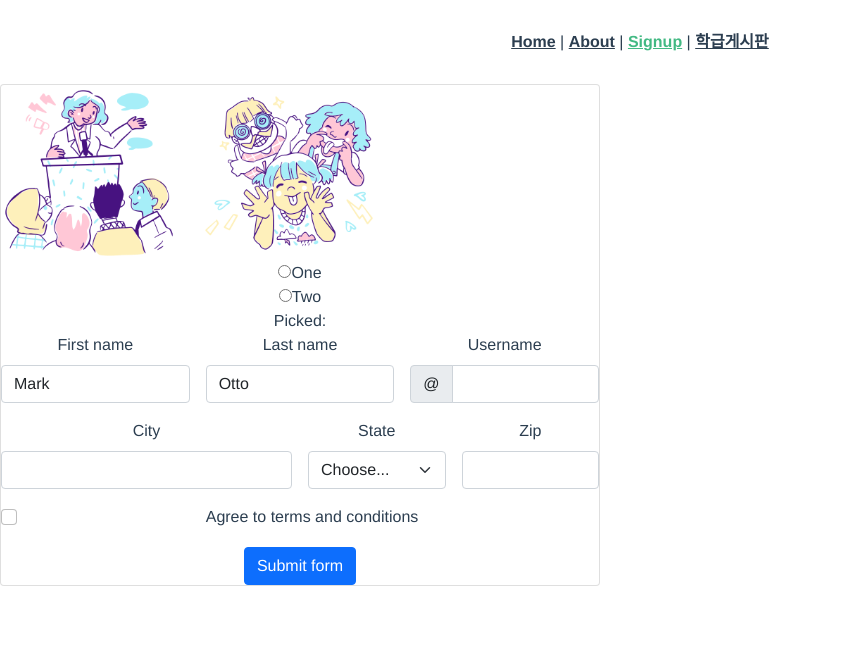
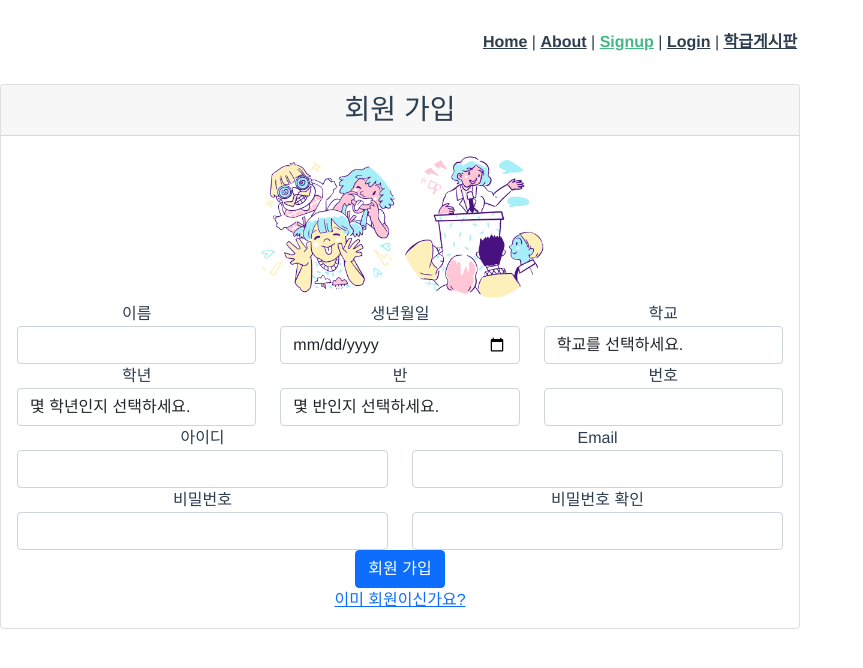
Before and after one commit to somi22/HoneySchool, a Vue app in the folder frontend/: page /signup in a window 1280 px wide. Shown: the top 668 px of the page, without its empty margins (0-863 px from the left). Built offline with nearby package versions, Linux system fonts and the light colour scheme.

Commit message:
Feat: 회원가입 및 로그인 폼 초기 구성 #S06P12B201-22

```diff
--- a/frontend/package.json
+++ b/frontend/package.json
@@ -12,9 +12,11 @@
     "bootstrap": "^5.1.3",
     "bootstrap-icons": "^1.7.2",
     "core-js": "^3.6.5",
+    "vee-validate": "^4.5.7",
     "vue": "^3.0.0",
     "vue-router": "^4.0.0-0",
-    "vuex": "^4.0.0-0"
+    "vuex": "^4.0.0-0",
+    "yup": "^0.32.11"
   },
   "devDependencies": {
     "@typescript-eslint/eslint-plugin": "^4.18.0",
--- a/frontend/src/App.vue
+++ b/frontend/src/App.vue
@@ -3,6 +3,7 @@
     <router-link to="/">Home</router-link> |
     <router-link to="/about">About</router-link> |
     <router-link to="/signup">Signup</router-link> |
+    <router-link to="/login">Login</router-link> |
     <router-link to="/classboard">학급게시판</router-link>
   </div>
   <router-view />
--- a/frontend/src/router/index.ts
+++ b/frontend/src/router/index.ts
@@ -3,6 +3,7 @@ import Home from "../views/Home.vue";
 import ClassBoard from "../views/Board/ClassBoard.vue";
 import BoardTable from "../views/Board/BoardTable.vue";
 import Signup from "../views/accounts/Signup.vue";
+import Login from "../views/accounts/Login.vue";
 
 const routes: Array<RouteRecordRaw> = [
   {
@@ -34,6 +35,11 @@ const routes: Array<RouteRecordRaw> = [
     name: "Signup",
     component: Signup,
   },
+  {
+    path: "/login",
+    name: "Login",
+    component: Login,
+  },
 ];
 
 const router = createRouter({
--- a/frontend/src/views/accounts/Login.vue
+++ b/frontend/src/views/accounts/Login.vue
@@ -0,0 +1,99 @@
+<template>
+  <div id="login-form" class="card">
+    <h3 class="card-header">로그인</h3>
+    <div class="card-body">
+      <Form @submit="onSubmit" :validation-schema="schema" v-slot="{ errors }">
+        <div class="form-group">
+          <label>아이디</label>
+          <Field
+            name="user_id"
+            type="text"
+            class="form-control"
+            :class="{ 'is-invalid': errors.user_id }"
+          />
+          <div class="invalid-feedback">{{ errors.user_id }}</div>
+        </div>
+        <div class="form-group">
+          <label>비밀번호</label>
+          <Field
+            name="password"
+            type="password"
+            class="form-control"
+            :class="{ 'is-invalid': errors.password }"
+          />
+          <div class="invalid-feedback">{{ errors.password }}</div>
+        </div>
+        <div class="form-group">
+          <button type="submit" class="btn btn-primary mr-1">로그인</button>
+        </div>
+      </Form>
+      <router-link to="/signup">아직 회원이 아니신가요?</router-link>
+    </div>
+  </div>
+</template>
+
+<script lang="ts">
+import { Form, Field } from "vee-validate";
+import * as Yup from "yup";
+
+export default {
+  name: "Login",
+  components: {
+    Form,
+    Field,
+  },
+  setup() {
+    const schema = Yup.object().shape({
+      user_id: Yup.string().required("아이디는 필수 기입사항 입니다."),
+      password: Yup.string()
+        .min(6, "비밀번호는 적어도 6자리 이상이어야 합니다.")
+        .required("비밀번호는 필수 기입사항 입니다."),
+    });
+
+    const onSubmit = (values:any) => {
+      console.log(schema)
+      alert("SUCCESS!! :-)\n\n" + JSON.stringify(values, null, 4));
+    }
+
+    return {
+      schema,
+      onSubmit,
+    };
+  },
+};
+</script>
+
+<style>
+#login-form {
+  width: 800px;
+}
+
+.profile {
+  width: 150px;
+  height: 150px;
+  border-radius: 70%;
+  overflow: hidden;
+}
+
+.input-hidden {
+  position: absolute;
+  left: -9999px;
+}
+
+input[type="radio"]:checked + label > img {
+  border: 1px solid #fff;
+  box-shadow: 0 0 3px 3px #fad749;
+}
+
+/* Stuff after this is only to make things more pretty */
+input[type="radio"] + label > img {
+  /* border: 1px dashed #444; */
+  width: 150px;
+  height: 150px;
+  transition: 500ms all;
+}
+
+input[type="radio"]:checked + label > img {
+  transform: rotateZ(-10deg) rotateX(10deg);
+}
+</style>
--- a/frontend/src/views/accounts/Signup.vue
+++ b/frontend/src/views/accounts/Signup.vue
@@ -1,85 +1,273 @@
 <template>
-  <div class="card" style="width: 600px">
+  <div id="signup-form" class="card">
+    <h3 class="card-header">회원 가입</h3>
+    <div class="card-body">
+      <Form @submit="onSubmit" :validation-schema="schema" v-slot="{ errors }">
+        <div class="form-row">
+          <Field
+            name="position"
+            id="student"
+            type="radio"
+            class="form-control input-hidden"
+            :class="{ 'is-invalid': errors.position }"
+            value="S"
+            v-model="position"
+          />
+          <label for="student" class="form-check-label">
+            <img
+              class="profile"
+              src="@/assets/accounts/Signup_student.png"
+              alt="Signup_student"
+            />
+          </label>
+          <Field
+            name="position"
+            id="teacher"
+            type="radio"
+            class="form-control input-hidden"
+            :class="{ 'is-invalid': errors.position }"
+            value="T"
+            v-model="position"
+          />
+          <label for="teacher" class="form-check-label">
+            <img
+              class="profile"
+              src="@/assets/accounts/Signup_teacher.png"
+              alt="Signup_teacher"
+            />
+          </label>
+        </div>
         <div class="row">
-      <img src="@/assets/accounts/Signup_teacher.png" alt="Signup_teacher" style="width:200px">
-      <img src="@/assets/accounts/Signup_student.png" alt="Signup_student" style="width:200px">
+          <div class="form-group col-4">
+            <label>이름</label>
+            <Field
+              name="name"
+              type="text"
+              class="form-control"
+              :class="{ 'is-invalid': errors.name }"
+            />
+            <div class="invalid-feedback">{{ errors.name }}</div>
           </div>
-    <div>
-      <div id="v-model-radiobutton">
-        <input type="radio" id="one" value="One" v-model="picked" />
-        <label for="one">One</label>
-        <br />
-        <input type="radio" id="two" value="Two" v-model="picked" />
-        <label for="two">Two</label>
-        <br />
-        <span>Picked: {{ picked }}</span>
+          <div class="form-group col-4">
+            <label>생년월일</label>
+            <Field
+              name="birth"
+              type="date"
+              class="form-control"
+              :class="{ 'is-invalid': errors.birth }"
+            />
+            <div class="invalid-feedback">{{ errors.birth }}</div>
+          </div>
+          <div class="form-group col-4">
+            <label>학교</label>
+            <Field
+              name="school"
+              as="select"
+              class="form-control"
+              :class="{ 'is-invalid': errors.school }"
+            >
+              <option disabled value="" selected>학교를 선택하세요.</option>
+              <option value="샘머리 초등학교">샘머리 초등학교</option>
+              <option value="노형 초등학교">노형 초등학교</option>
+              <option value="갑천 초등학교">갑천 초등학교</option>
+              <option value="지장 초등학교">지장 초등학교</option>
+              <option value="불당 초등학교">불당 초등학교</option>
+            </Field>
+            <div class="invalid-feedback">{{ errors.school }}</div>
           </div>
         </div>
-    <form class="row g-3">
-      <div class="col-md-4">
-        <label for="validationDefault01" class="form-label">First name</label>
-        <input type="text" class="form-control" id="validationDefault01" value="Mark" required>
+        <div class="row">
+          <div class="form-group col-4">
+            <label>학년</label>
+            <Field
+              name="grade"
+              as="select"
+              class="form-control"
+              :class="{ 'is-invalid': errors.grade }"
+            >
+              <option disabled value="" selected>몇 학년인지 선택하세요.</option>
+              <option value="1">1학년</option>
+              <option value="2">2학년</option>
+              <option value="3">3학년</option>
+              <option value="4">4학년</option>
+              <option value="5">5학년</option>
+              <option value="6">6학년</option>
+            </Field>
+            <div class="invalid-feedback">{{ errors.grade }}</div>
           </div>
-      <div class="col-md-4">
-        <label for="validationDefault02" class="form-label">Last name</label>
-        <input type="text" class="form-control" id="validationDefault02" value="Otto" required>
+          <div class="form-group col-4">
+            <label>반</label>
+            <Field
+              name="class_number"
+              as="select"
+              class="form-control"
+              :class="{ 'is-invalid': errors.class_number }"
+            >
+              <option disabled value="" selected>몇 반인지 선택하세요.</option>
+              <option value="1">1반</option>
+              <option value="2">2반</option>
+              <option value="3">3반</option>
+              <option value="4">4반</option>
+              <option value="5">5반</option>
+              <option value="6">6반</option>
+            </Field>
+            <div class="invalid-feedback">{{ errors.class_number }}</div>
           </div>
-      <div class="col-md-4">
-        <label for="validationDefaultUsername" class="form-label">Username</label>
-        <div class="input-group">
-          <span class="input-group-text" id="inputGroupPrepend2">@</span>
-          <input type="text" class="form-control" id="validationDefaultUsername"  aria-describedby="inputGroupPrepend2" required>
+          <div class="form-group col-4">
+            <label>번호</label>
+            <Field
+              name="student_number"
+              type="number"
+              class="form-control"
+              :class="{ 'is-invalid': errors.student_number }"
+            />
+            <div class="invalid-feedback">{{ errors.student_number }}</div>
           </div>
         </div>
-      <div class="col-md-6">
-        <label for="validationDefault03" class="form-label">City</label>
-        <input type="text" class="form-control" id="validationDefault03" required>
+        <div class="row">
+          <div class="form-group col-6">
+            <label>아이디</label>
+            <Field
+              name="user_id"
+              type="text"
+              class="form-control"
+              :class="{ 'is-invalid': errors.user_id }"
+            />
+            <div class="invalid-feedback">{{ errors.user_id }}</div>
           </div>
-      <div class="col-md-3">
-        <label for="validationDefault04" class="form-label">State</label>
-        <select class="form-select" id="validationDefault04" required>
-          <option selected disabled value="">Choose...</option>
-          <option>...</option>
-        </select>
-      </div>
-      <div class="col-md-3">
-        <label for="validationDefault05" class="form-label">Zip</label>
-        <input type="text" class="form-control" id="validationDefault05" required>
-      </div>
-      <div class="col-12">
-        <div class="form-check">
-          <input class="form-check-input" type="checkbox" value="" id="invalidCheck2" required>
-          <label class="form-check-label" for="invalidCheck2">
-            Agree to terms and conditions
-          </label>
+          <div class="form-group col-6">
+            <label>Email</label>
+            <Field
+              name="email"
+              type="text"
+              class="form-control"
+              :class="{ 'is-invalid': errors.email }"
+            />
+            <div class="invalid-feedback">{{ errors.email }}</div>
           </div>
         </div>
-      <div class="col-12">
-        <button class="btn btn-primary" type="submit">Submit form</button>
+        <div class="row">
+          <div class="form-group col-6">
+            <label>비밀번호</label>
+            <Field
+              name="password"
+              type="password"
+              class="form-control"
+              :class="{ 'is-invalid': errors.password }"
+            />
+            <div class="invalid-feedback">{{ errors.password }}</div>
           </div>
-    </form>
+          <div class="form-group col-6">
+            <label>비밀번호 확인</label>
+            <Field
+              name="confirmPassword"
+              type="password"
+              class="form-control"
+              :class="{ 'is-invalid': errors.confirmPassword }"
+            />
+            <div class="invalid-feedback">{{ errors.confirmPassword }}</div>
+          </div>
+        </div>
+        <div class="form-group">
+          <button type="submit" class="btn btn-primary mr-1">회원 가입</button>
+        </div>
+      </Form>
+      <router-link to="/login">이미 회원이신가요?</router-link>
+    </div>
   </div>
 </template>
 
 <script lang="ts">
+import { Form, Field } from "vee-validate";
+import * as Yup from "yup";
 import { ref } from "vue";
 
 export default {
   name: "Signup",
+  components: {
+    Form,
+    Field,
+  },
   setup() {
-    const picked = ref("");
-    const search = ref("");
+    const schema = Yup.object().shape({
+      position: Yup.string().required("학생인지 선생님인지 선택해주세요."),
+      name: Yup.string().required("학생 이름은 필수 기입사항 입니다."),
+      birth: Yup.string()
+        .required("생년월일은 필수 기입사항 입니다.")
+        .matches(
+          /^\d{4}-(0[1-9]|1[012])-(0[1-9]|[12][0-9]|3[01])$/,
+          "생년월일은 YYYY-MM-DD 형식을 따라야 합니다."
+        ),
+      school: Yup.string().required("학교는 필수 선택사항 입니다."),
+      grade: Yup.string().required("학년은 필수 선택사항 입니다."),
+      class_number: Yup.string().required("반은 필수 선택사항 입니다."),
+      student_number: Yup.string().required("번호는 필수 기입사항 입니다."),
+      user_id: Yup.string().required("아이디는 필수 기입사항 입니다."),
+      email: Yup.string()
+        .required("Email 은 필수 기입사항 입니다.")
+        .email("Email 이 유효하지 않습니다."),
+      password: Yup.string()
+        .min(6, "비밀번호는 적어도 6자리 이상이어야 합니다.")
+        .required("비밀번호는 필수 기입사항 입니다."),
+      confirmPassword: Yup.string()
+        .oneOf([Yup.ref("password"), null], "비밀번호와 같지 않습니다.")
+        .required("비밀번호 확인은 필수 기입사항 입니다."),
+    });
 
-    return {
-      picked, search,
-    }
+    const onSubmit = (values:any) => {
+      console.log(schema)
+      alert("SUCCESS!! :-)\n\n" + JSON.stringify(values, null, 4));
     }
 
 
+    const position = ref("");
+    // const grade = ref(0);
+    // const class_number = ref(0);
+    // const student_number = ref(0);
 
-}
+    return {
+      position,
+      // grade,
+      // class_number,
+      // student_number,
+      schema,
+      onSubmit,
+    };
+  },
+};
 </script>
 
 <style>
+#signup-form {
+  width: 800px;
+}
 
+.profile {
+  width: 150px;
+  height: 150px;
+  border-radius: 70%;
+  overflow: hidden;
+}
+
+.input-hidden {
+  position: absolute;
+  left: -9999px;
+}
+
+input[type="radio"]:checked + label > img {
+  border: 1px solid #fff;
+  box-shadow: 0 0 3px 3px #fad749;
+}
+
+/* Stuff after this is only to make things more pretty */
+input[type="radio"] + label > img {
+  /* border: 1px dashed #444; */
+  width: 150px;
+  height: 150px;
+  transition: 500ms all;
+}
+
+input[type="radio"]:checked + label > img {
+  transform: rotateZ(-10deg) rotateX(10deg);
+}
 </style>
```
Also changed, not shown: 1 other file (tests, documents, lock files or other folders). Lines whose indentation alone changed are shown as unchanged.
